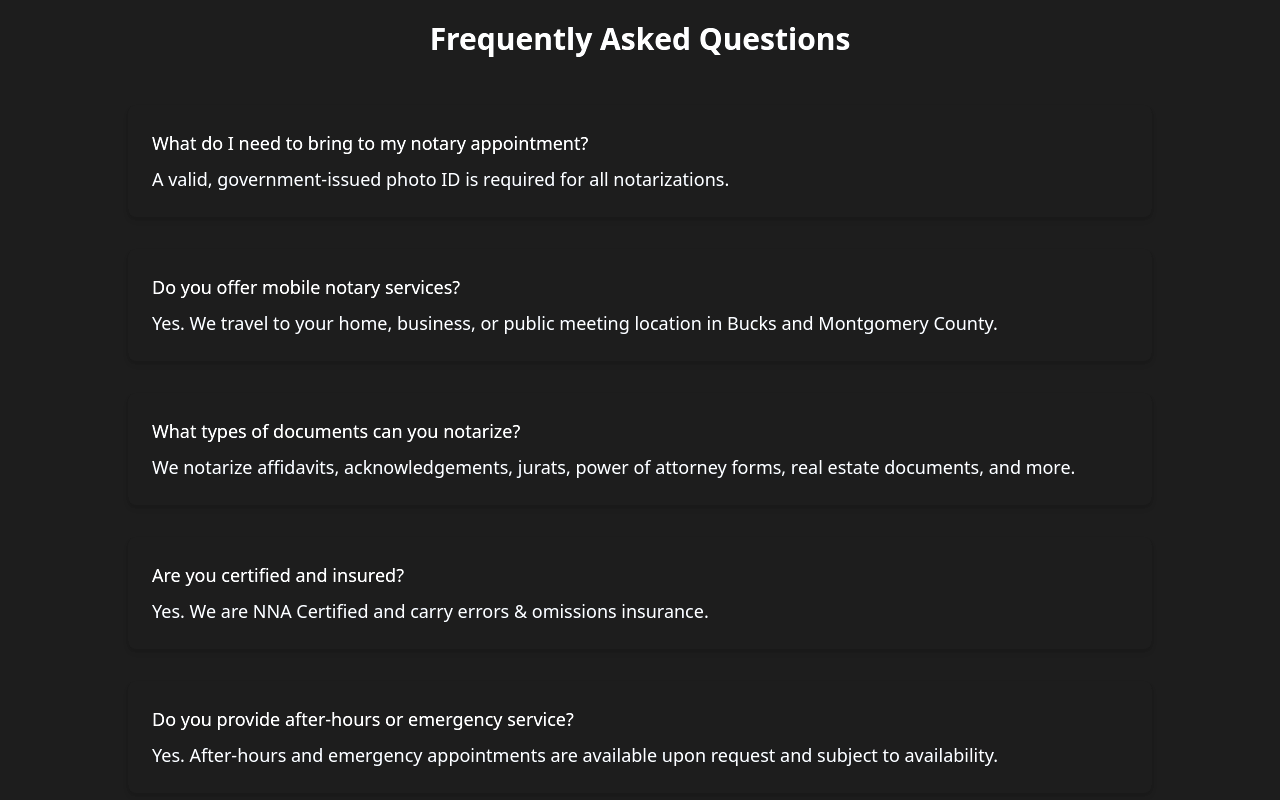
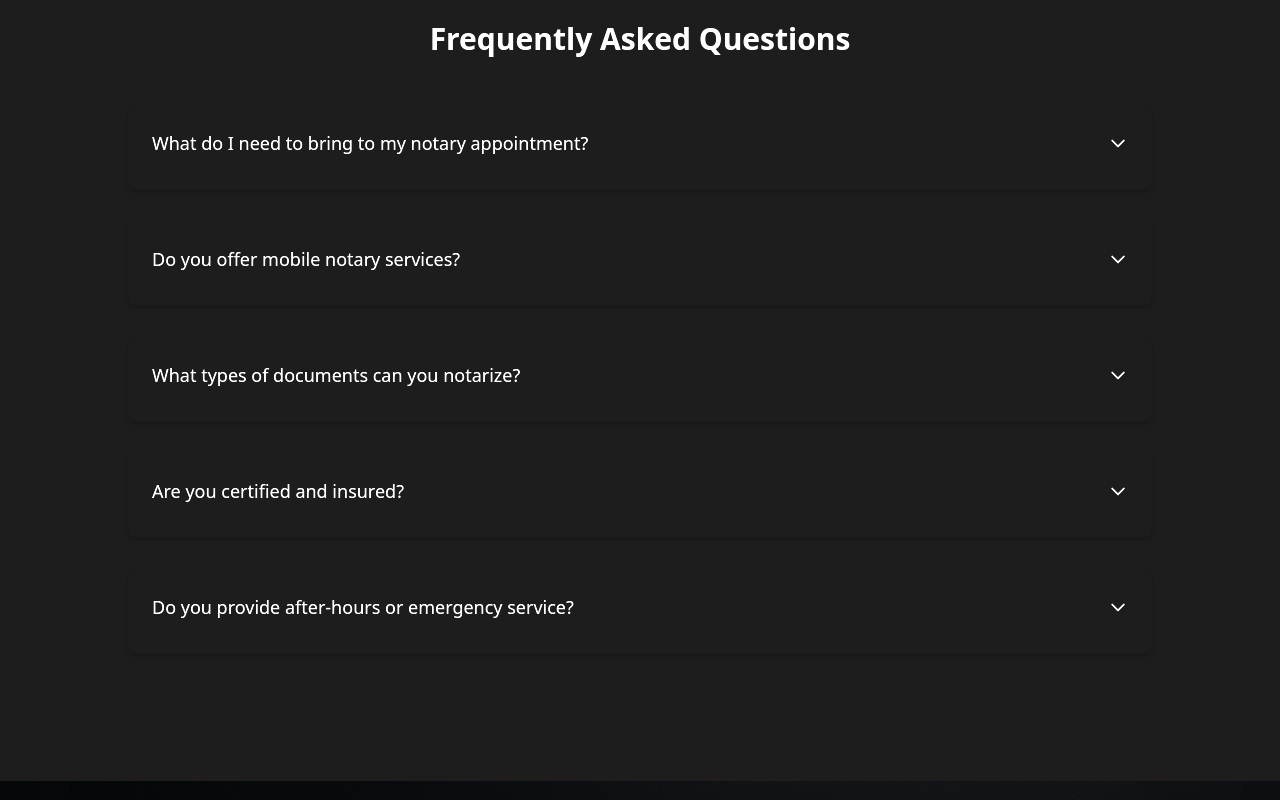
Before and after one commit to BikerViking/keystone-site, a React (Create React App) app: page / in a window 1280 px wide. Shown: the part 2820-3620 px from the top of the page. Built offline with nearby package versions, Linux system fonts and the light colour scheme.

Commit message:
Convert FAQ to accordion

```diff
--- a/src/components/LandingHero.jsx
+++ b/src/components/LandingHero.jsx
@@ -11,12 +11,40 @@ export default function LandingHero() {
   ];
   // Controls the full hero fade-in effect
   const [fadeIn, setFadeIn] = useState(false);
+  const faqs = [
+    {
+      q: "What do I need to bring to my notary appointment?",
+      a: "A valid, government-issued photo ID is required for all notarizations.",
+    },
+    {
+      q: "Do you offer mobile notary services?",
+      a: "Yes. We travel to your home, business, or public meeting location in Bucks and Montgomery County.",
+    },
+    {
+      q: "What types of documents can you notarize?",
+      a: "We notarize affidavits, acknowledgements, jurats, power of attorney forms, real estate documents, and more.",
+    },
+    {
+      q: "Are you certified and insured?",
+      a: "Yes. We are NNA Certified and carry errors & omissions insurance.",
+    },
+    {
+      q: "Do you provide after-hours or emergency service?",
+      a: "Yes. After-hours and emergency appointments are available upon request and subject to availability.",
+    },
+  ];
+  // Track which FAQ item is expanded; only one can be open at a time
+  const [openIndex, setOpenIndex] = useState(null);
 
   // Trigger the fade-in shortly after initial render so the transition runs
   useEffect(() => {
     const timer = setTimeout(() => setFadeIn(true), 300);
     return () => clearTimeout(timer);
   }, []);
+
+  const toggleFaq = (index) => {
+    setOpenIndex((prev) => (prev === index ? null : index));
+  };
 
   return (
     <div
@@ -153,10 +181,7 @@ export default function LandingHero() {
         </div>
       </section>
       {/* Mobile separator between Services and FAQ */}
-    <hr
-      aria-hidden="true"
-      className="border-neutral-700 sm:hidden"
-    />
+      <hr aria-hidden="true" className="border-neutral-700 sm:hidden" />
 
       {/* FAQ Section */}
       <section
@@ -168,60 +193,50 @@ export default function LandingHero() {
           <h2 className="mb-8 text-center text-3xl font-bold sm:mb-12">
             Frequently Asked Questions
           </h2>
-          <div className="space-y-6 sm:space-y-8">
-            <div className="rounded-lg bg-neutral-900 p-6 shadow-md">
-              <h3 className="text-left text-base sm:text-lg font-medium text-gray-100">
-                What do I need to bring to my notary appointment?
-              </h3>
-              <p className="mt-2 text-left text-base sm:text-lg text-gray-300">
-                A valid, government-issued photo ID is required for all
-                notarizations.
+          <dl className="space-y-6 sm:space-y-8">
+            {faqs.map(({ q, a }, idx) => (
+              <div key={q} className="rounded-lg bg-neutral-900 p-6 shadow-md">
+                <dt>
+                  <button
+                    type="button"
+                    aria-expanded={openIndex === idx}
+                    aria-controls={`faq-panel-${idx}`}
+                    onClick={() => toggleFaq(idx)}
+                    className="flex w-full items-center justify-between text-left text-base font-medium text-gray-100 sm:text-lg"
+                  >
+                    <span>{q}</span>
+                    <svg
+                      className={`ml-2 h-5 w-5 transform transition-transform duration-300 ${openIndex === idx ? "rotate-180" : ""}`}
+                      xmlns="http://www.w3.org/2000/svg"
+                      fill="none"
+                      viewBox="0 0 24 24"
+                      stroke="currentColor"
+                    >
+                      <path
+                        strokeLinecap="round"
+                        strokeLinejoin="round"
+                        strokeWidth={2}
+                        d="M19 9l-7 7-7-7"
+                      />
+                    </svg>
+                  </button>
+                </dt>
+                <dd
+                  id={`faq-panel-${idx}`}
+                  className={`mt-2 overflow-hidden transition-all duration-300 ${openIndex === idx ? "max-h-96" : "max-h-0"}`}
+                  aria-hidden={openIndex !== idx}
+                >
+                  <p className="text-left text-base sm:text-lg text-gray-300 pb-2">
+                    {a}
                   </p>
+                </dd>
               </div>
-            <div className="rounded-lg bg-neutral-900 p-6 shadow-md">
-              <h3 className="text-left text-base sm:text-lg font-medium text-gray-100">
-                Do you offer mobile notary services?
-              </h3>
-              <p className="mt-2 text-left text-base sm:text-lg text-gray-300">
-                Yes. We travel to your home, business, or public meeting
-                location in Bucks and Montgomery County.
-              </p>
-            </div>
-            <div className="rounded-lg bg-neutral-900 p-6 shadow-md">
-              <h3 className="text-left text-base sm:text-lg font-medium text-gray-100">
-                What types of documents can you notarize?
-              </h3>
-              <p className="mt-2 text-left text-base sm:text-lg text-gray-300">
-                We notarize affidavits, acknowledgements, jurats, power of
-                attorney forms, real estate documents, and more.
-              </p>
-            </div>
-            <div className="rounded-lg bg-neutral-900 p-6 shadow-md">
-              <h3 className="text-left text-base sm:text-lg font-medium text-gray-100">
-                Are you certified and insured?
-              </h3>
-              <p className="mt-2 text-left text-base sm:text-lg text-gray-300">
-                Yes. We are NNA Certified and carry errors & omissions
-                insurance.
-              </p>
-            </div>
-            <div className="rounded-lg bg-neutral-900 p-6 shadow-md">
-              <h3 className="text-left text-base sm:text-lg font-medium text-gray-100">
-                Do you provide after-hours or emergency service?
-              </h3>
-              <p className="mt-2 text-left text-base sm:text-lg text-gray-300">
-                Yes. After-hours and emergency appointments are available upon
-                request and subject to availability.
-              </p>
-            </div>
-          </div>
+            ))}
+          </dl>
         </div>
       </section>
       {/* Mobile separator between FAQ and Contact */}
-    <hr
-      aria-hidden="true"
-      className="border-neutral-700 sm:hidden"
-    />
+      <hr aria-hidden="true" className="border-neutral-700 sm:hidden" />
 
       {/* Contact Section */}
       <section
```
Also changed, not shown: 1 other file (tests, documents, lock files or other folders). Lines whose indentation alone changed are shown as unchanged.
